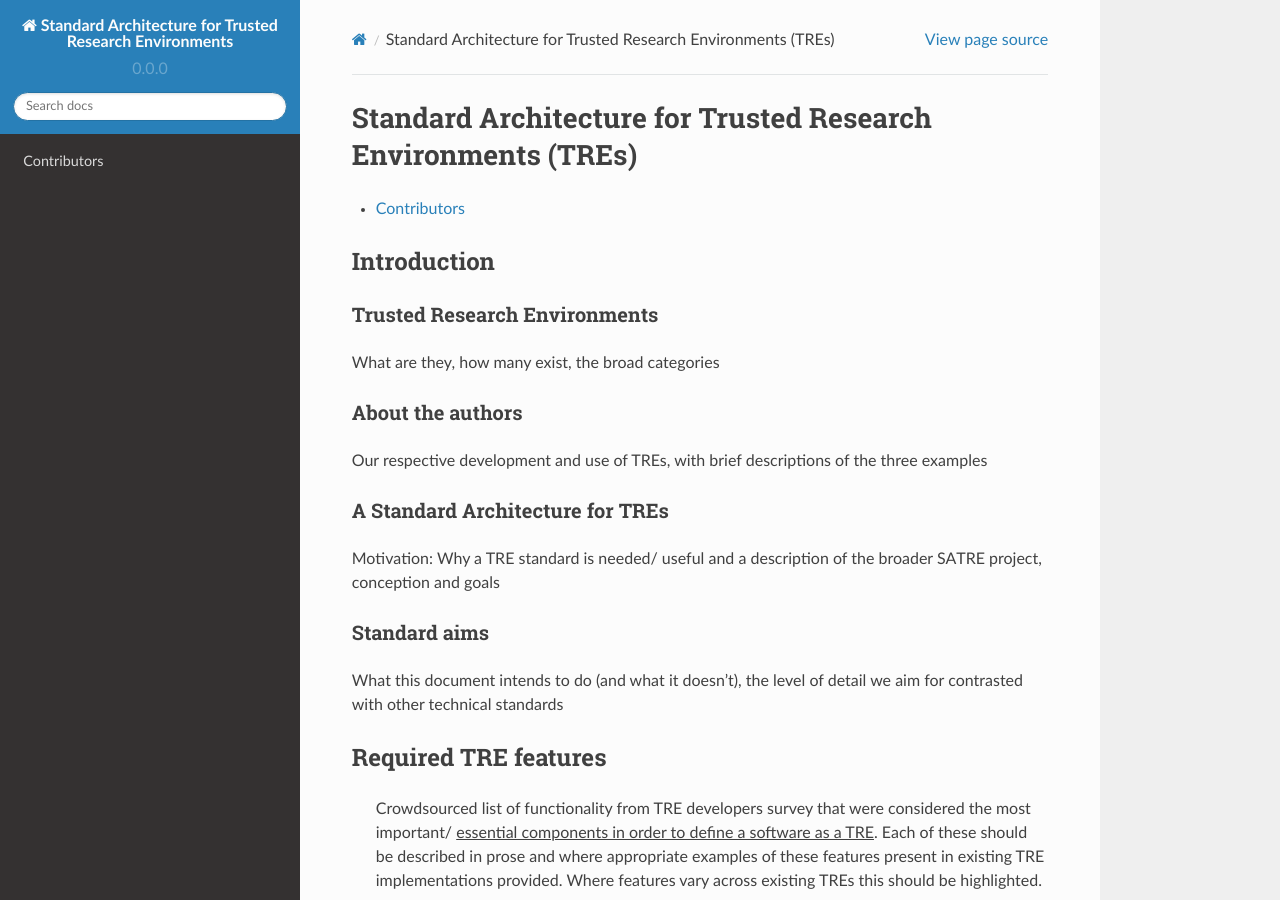
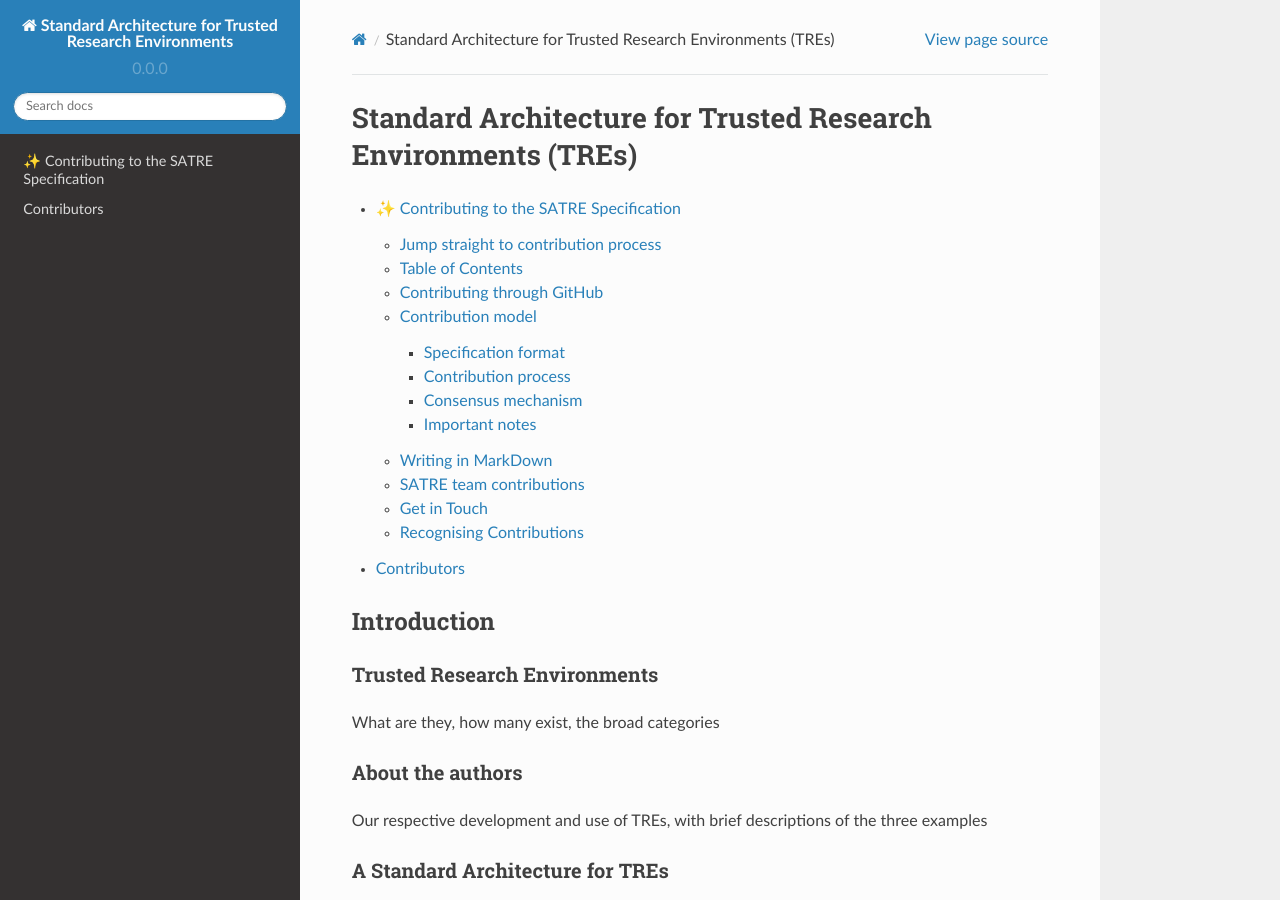
Before and after one commit to sa-tre/satre-specification, a Sphinx documentation site: the page built from docs/source/index.md, in a window 1280 px wide and 900 px high. Built offline with Sphinx 7.4.7 and the Read the Docs theme 2.0.0, drawn with Linux system fonts in a browser that asks for light colours; part of the change alters nothing that is shown.

Commit message:
Add draft contribution guidelines from issue
Co-authored-by: Hari Sood <67151373+harisood@users.noreply.github.com>

````diff
--- /dev/null
+++ b/docs/source/contributing.md
@@ -0,0 +1,147 @@
+# ✨ Contributing to the SATRE Specification
+
+## [Jump straight to contribution process](#contribution-process)
+
+🎉  **Welcome to the SATRE specification repository!** 🎉
+_We're excited that you want to contribute_ 🚀
+
+We want to ensure that every user and contributor feels welcome, included and supported to participate in the SATRE project & community.
+We hope that the information provided in this document will make it as easy as possible for you to get involved.
+
+We welcome all contributions to this project via GitHub issues.
+Please follow these guidelines to make sure your contributions can be easily integrated into the project.
+As you start contributing don't forget that your ideas are more important than perfectly formatted contributions ❤️
+
+If you have any questions that aren't discussed below, please let us know through one of the many ways to [get in touch](#get-in-touch).
+
+## Table of Contents
+
+Been here before? Already know what you're looking for in this guide? Jump to the following sections:
+
+- [Code of Conduct](#code-of-conduct)
+- [Contributing through GitHub](#contributing-through-github)
+- [Contribution model](#contribution-model)
+     - [Specification format](specification-format)
+     - [Contribution process](#contribution-process)
+     - [Consensus mechanism](#consensus-mechanism)
+     - [Important notes](#important-notes)
+- [Writing in MarkDown](#writing-in-markdown)
+- [SATRE team contributions](#satre-team-contributions)
+- [Get in Touch](#get-in-touch)
+- [Recognising Contributions](#recognising-contributions)
+
+## Code of Conduct
+
+SATRE is a community-led and collaboratively developed project.
+We, therefore, require that all our contributors and their contributions **adhere to our [Code of Conduct](CODE_OF_CONDUCT.md) (CoC)**.
+Please familiarise yourself with our [CoC](CODE_OF_CONDUCT.md) and ensure your contributions and engagement with this project follow it!
+
+## Contributing through GitHub
+
+[Git][git] is a really useful tool for version control.
+[GitHub][github] sits on top of Git and supports collaborative and distributed working.
+
+We know that it can be daunting to start using Git and GitHub if you haven't worked with them in the past, but we are here to help you figure out any of the jargon or confusing instructions you encounter! :heart:
+
+In order to contribute via GitHub, you'll need to set up a free account and sign in.
+Here are some [instructions](https://help.github.com/articles/signing-up-for-a-new-github-account/) to help you get going.
+Remember that you can ask us any questions you need to along the way.
+
+## Contribution model
+
+We have designed our contribution model to be as accessible as possible, whilst utilising the full power of GitHub's open, collaborative and version control toolkit.
+This specification, including its governnance procedures and contribution models, are open for the community to evaluate, challenge, amend and discuss. If you have improvements we can make to anything we are doing, please suggest them!
+The community can suggest any amendments to the specification at any point - if you see a part of the specification you don't like, open an issue about it and start a conversation with the community ✨
+
+### Specification format
+The specification will live on the [specification repository](https://github.com/sa-tre/satre-specification) in MarkDown format.
+
+The final and most up-to-date 'source of truth' will be the specification on the main branch of this repository.
+
+The community can decide at any point whether a version of the specification should be made, released, published, or stored elsewhere.
+
+This will be its own self-contained repository so that the version control is clean on updates to the specification specifically, or governance around it.
+Any contributions to the wider SATRE project should be made through a different medium via the [SATRE GitHub organisation](https://github.com/sa-tre), or by contacting the SATRE team at [satre-contact@dundee.ac.uk](mailto:satre-contact@dundee.ac.uk)
+
+### Contribution process
+
+All contributions & discussions will take place in issues - including the drafting of content.
+This is to provide as accessible as possible an environment for all contributors to engage in the conversation.
+
+To contribute to the project:
+1.  Open an issue on this repo. If your issue is for a discussion, add a `discussion point` label. If it is for a proposed change to the repo, add a `proposed change` label and provide wording for the proposed change. If it is for a governance discussion or change, add a `governance` label.
+2. Have a discussion with the community within the issue comments. All issues will be left open for a minimum of 7 days to allow community members to engage if they want to.
+3. If your issue is a proposed change, amend the wording of the contribution as required.
+4. Once the final wording is ready for review,  add the label `request review`.
+5. The issue will be reviewed at the next regular SATRE meeting by the SATRE team. Approval requires a simply majority, with at least 3 votes.
+6. If the issue is not approved, the SATRE team will provide reasons why in the comments of the issue.
+7. If the issue is approved, the label `approved change` will be added by the SATRE team, along with a comment updating the contributors/community that engaged with the issue.
+8. The Pull Request (PR) is built (either by the contributor or by the SATRE team) with the wording as finalised in the issue
+9. The PR is merged, and the issue is closed.
+
+### Consensus mechanism
+
+Approval from the SATRE team is based on [lazy consensus](https://medlabboulder.gitlab.io/democraticmediums/mediums/lazy_consensus/).
+Once an issue has been open for 7 days, unless there are outstanding objections within the comments, the SATRE team will approve the change.
+If any of the SATRE team objects to a particular issue, this will be raised by individuals in the comments of the issue.
+The SATRE team will only approve issues that have no outstanding objections.
+We will take all cues from community contributions.
+
+### Important notes
+We are in a bootstrapping phase to get an initial specification written. As part of this initial work we will propose a more formal governance model for the specification going forwards.
+
+We have chosen to keep all discussion to issues for now, so contributors have a single place to engage in conversation. This is why we only open a PR once wording is finalised (to not split the conversation), and have opted to not use Discussions to begin with.
+
+The community can suggest governance changes at any point. This includes the SATRE team, and any decision must be openly documented in the repo.
+
+## Writing in MarkDown
+
+GitHub has a helpful page on [getting started with writing and formatting on GitHub](https://help.github.com/articles/getting-started-with-writing-and-formatting-on-github).
+
+Most of the writing that you'll do will be in [Markdown][markdown].
+You can think of Markdown as a few little symbols around your text that will allow GitHub to render the text with a little bit of formatting.
+For example, you could write words as **bold** (`**bold**`), or in _italics_ (`_italics_`), or as a [link][rick-roll] (`[link](https://youtu.be/dQw4w9WgXcQ)`) to another webpage.
+
+Also when writing in Markdown, please start each new sentence on a new line.
+Having each sentence on a new line will make no difference to how the text is displayed, there will still be paragraphs, but it makes the [diffs produced during the pull request](https://help.github.com/en/articles/about-comparing-branches-in-pull-requests review easier to read! :sparkles:
+
+## SATRE team contributions
+
+SATRE team members are free to contribute to the repo in the same way as any contributor - by opening issues, having a discussion with the community and submitting issues for approval to the SATRE team following the process above.
+The SATRE team is also doing ongoing work to identify the key features of this specification.
+Some contributions by SATRE team members may represent the output of this work.
+Any contribution that represents this work will be explicitly mentioned in the contribution.
+
+This work is taking on two main forms:
+1. Identifying what features the community feels are important for a TRE via the [features survey](https://dundee.onlinesurveys.ac.uk/satre-tre-operatorsbuilders-survey). We will synthesise responses from this survey to suggest features here.
+2. Evaluating the TREs used in production as part of [the Alan Turing Institute](https://github.com/alan-turing-institute/data-safe-haven),  [Microsoft's Azure TRE](https://github.com/microsoft/AzureTRE), and the [TREEHOOSE TRE](https://github.com/HicResearch/TREEHOOSE/tree/v1.0.0-beta1). The SATRE team will make recommendations for features of the specification based on similarities/differences across these three TRE provisions.
+
+## Get in Touch
+
+To get in touch with the SATRE team, please email [satre-contact@dundee.ac.uk](mailto: satre-contact@dundee.ac.uk)
+
+## Recognising Contributions
+
+We welcome and recognise all kinds of contributions, from discussing ideas, suggesting features, improving governance, maintaining the project, and more.
+
+This project follows the [all-contributors][all-contributors] specifications.
+The all-contributors bot usage is described [here](https://allcontributors.org/docs/en/bot/usage).
+
+To add yourself or someone else as a contributor, comment on the relevant Issue or Pull Request with the following:
+
+```
+@all-contributors please add <username> for <contributions>
+```
+
+You can see the [Emoji Key (Contribution Types Reference)](https://allcontributors.org/docs/en/emoji-key) for a list of valid `<contribution>` types.
+The bot will then create a Pull Request to add the contributor and reply with the pull request details.
+
+**PLEASE NOTE: Only one contributor can be added with the bot at a time!**
+Add each contributor in turn, merge the pull request and delete the branch (`all-contributors/add-<username>`) before adding another one.
+Otherwise, you can end up with dreaded [merge conflicts][github-mergeconflicts].
+Therefore, please check the open pull requests first to make sure there aren't any [open requests from the bot](https://github.com/sa-tre/satre-specification/pulls/app%2Fallcontributors) before adding another.
+
+What happens if you accidentally run the bot before the previous run was merged and you got those pesky merge conflicts?
+(Don't feel bad, we have all done it! 🙈)
+Simply close the pull request and delete the branch (`all-contributors/add-<username>`).
+If you are unable to do this for any reason, please let us know by opening an issue, and SATRE  team members will be very happy to help!
--- a/docs/source/index.md
+++ b/docs/source/index.md
@@ -2,6 +2,7 @@ Standard Architecture for Trusted Research Environments (TREs)
 ==============================================================
 
 ```{toctree}
+contributing.md
 contributors.md
 ```
 
````
